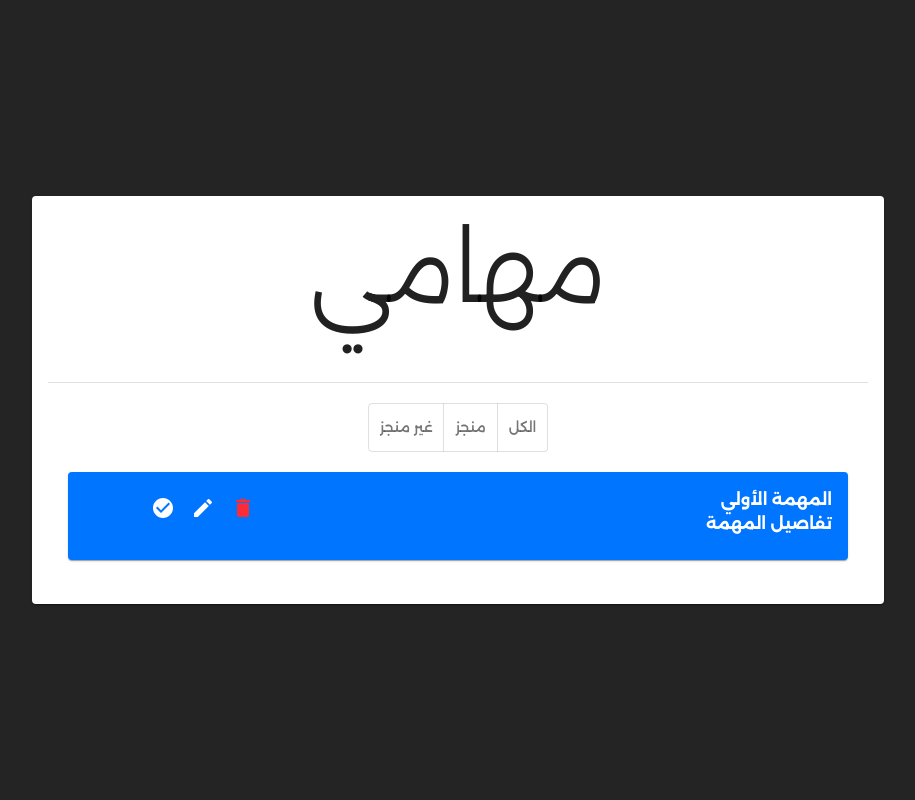
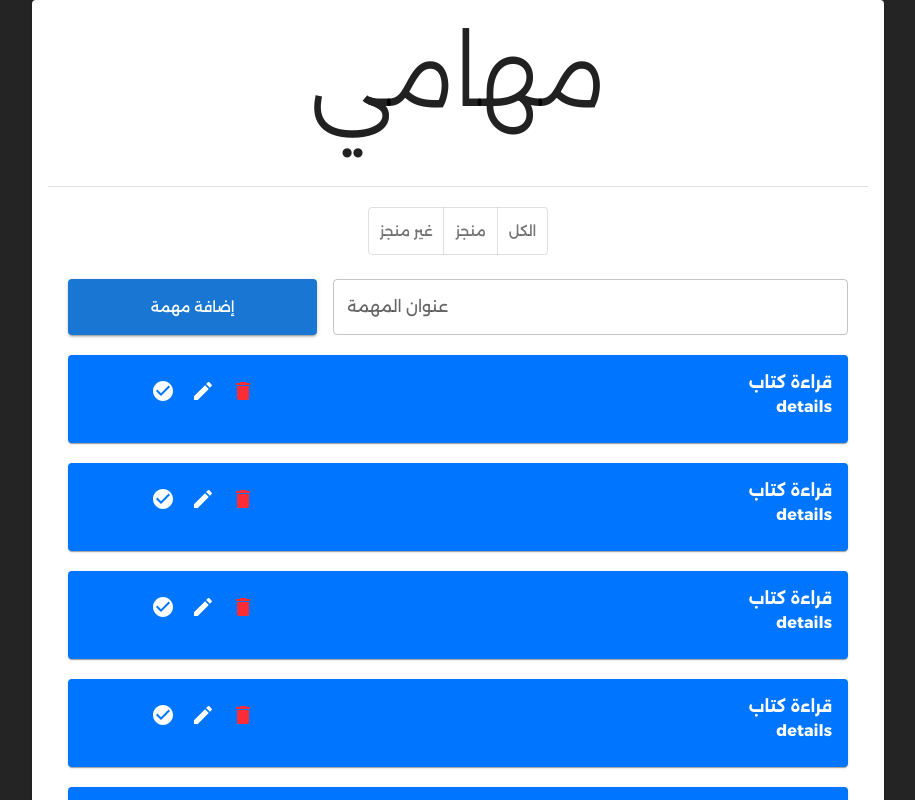
Before and after one commit to mahmoud-abuyoussef/Todo_App, a React (Vite) app: page / in a window 1280 px wide. Shown: the top 800 px of the page, without its empty margins (182-1097 px from the left). Built offline with nearby package versions, Linux system fonts and the light colour scheme.

Commit message:
Add: UUID Pakage

```diff
--- a/package.json
+++ b/package.json
@@ -17,7 +17,8 @@
     "@tailwindcss/vite": "^4.0.14",
     "react": "^19.0.0",
     "react-dom": "^19.0.0",
-    "tailwindcss": "^4.0.14"
+    "tailwindcss": "^4.0.14",
+    "uuid": "^11.1.0"
   },
   "devDependencies": {
     "@eslint/js": "^9.21.0",
--- a/src/App.jsx
+++ b/src/App.jsx
@@ -9,9 +9,7 @@ function App() {
   });
   return (
     <ThemeProvider theme={theme}>
-      <div className="flex items-center h-screen">
-        <TodoList />
-      </div>
+      <TodoList />
     </ThemeProvider>
   );
 }
--- a/src/components/Todo.jsx
+++ b/src/components/Todo.jsx
@@ -3,7 +3,7 @@ import DeleteIcon from "@mui/icons-material/Delete";
 import CheckCircleIcon from "@mui/icons-material/CheckCircle";
 import { Card, CardContent, Grid2, IconButton, Typography } from "@mui/material";
 
-export default function Todo() {
+export default function Todo({ todo }) {
   return (
     <>
       <Card className="!bg-[#0075ff] !m-5">
@@ -23,8 +23,8 @@ export default function Todo() {
             </Grid2>
 
             <Grid2 size={8} className="!flex !flex-col !items-end">
-              <Typography className="!font-bold">المهمة الأولي</Typography>
-              <Typography className="!font-bold">تفاصيل المهمة</Typography>
+              <Typography className="!font-bold">{todo.title}</Typography>
+              <Typography className="!font-bold">{todo.details}</Typography>
             </Grid2>
           </Grid2>
         </CardContent>
--- a/src/components/TodoList.jsx
+++ b/src/components/TodoList.jsx
@@ -1,7 +1,18 @@
 import Todo from "./Todo";
-import { Card, CardContent, Container, Divider, ToggleButton, ToggleButtonGroup, Typography } from "@mui/material";
+import { v4 as uuidv4 } from "uuid";
+import { Button, Card, CardContent, Container, Divider, Grid2, TextField, ToggleButton, ToggleButtonGroup, Typography } from "@mui/material";
 
 export default function TodoList() {
+  const todos = [
+    { id: uuidv4(), title: "قراءة كتاب", details: "details", isCompleted: false },
+    { id: uuidv4(), title: "قراءة كتاب", details: "details", isCompleted: false },
+    { id: uuidv4(), title: "قراءة كتاب", details: "details", isCompleted: false },
+    { id: uuidv4(), title: "قراءة كتاب", details: "details", isCompleted: false },
+    { id: uuidv4(), title: "قراءة كتاب", details: "details", isCompleted: false },
+    { id: uuidv4(), title: "قراءة كتاب", details: "details", isCompleted: false },
+    { id: uuidv4(), title: "قراءة كتاب", details: "details", isCompleted: false },
+    { id: uuidv4(), title: "قراءة كتاب", details: "details", isCompleted: false },
+  ];
   return (
     <>
       <Container maxWidth="md">
@@ -20,7 +31,23 @@ export default function TodoList() {
               <ToggleButton>الكل</ToggleButton>
             </ToggleButtonGroup>
 
-            <Todo />
+            <br />
+            <br />
+
+            <Grid2 container spacing={2} style={{ padding: "0 20px" }}>
+              <Grid2 size={4}>
+                <Button variant="contained" style={{ width: "100%", height: "100%" }}>
+                  إضافة مهمة
+                </Button>
+              </Grid2>
+
+              <Grid2 size={8}>
+                <TextField style={{ width: "100%" }} id="outlined-basic" label="عنوان المهمة" variant="outlined" />
+              </Grid2>
+            </Grid2>
+            {todos.map((todo) => {
+              return <Todo key={todo.id} todo={todo} />;
+            })}
           </CardContent>
         </Card>
       </Container>
```
Also changed, not shown: 1 other file (tests, documents, lock files or other folders).
